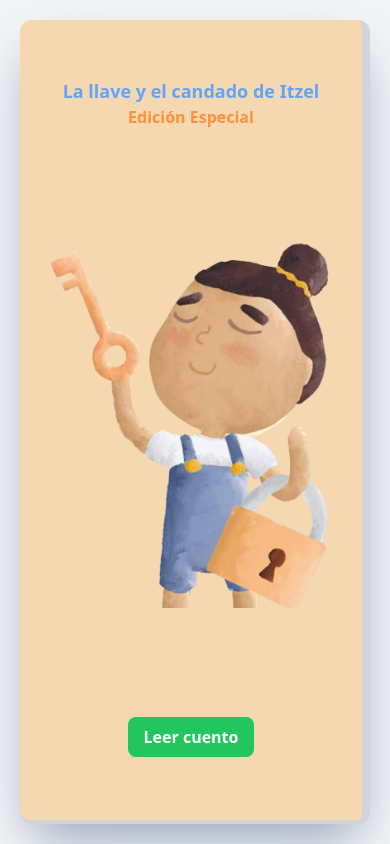
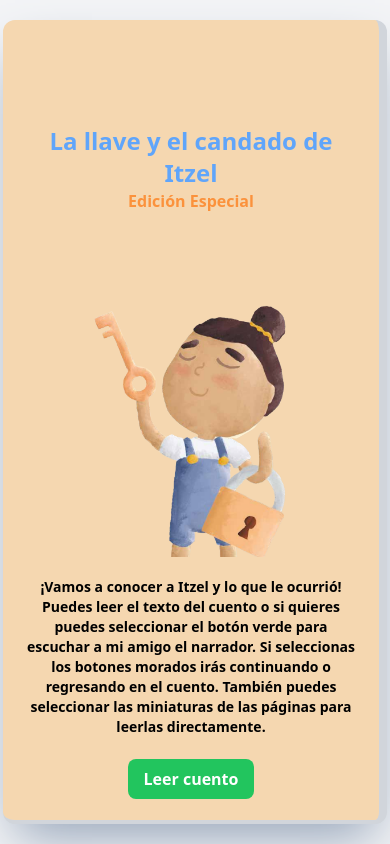
Before and after one commit to CarlosMoralesR/Tribunales-Amigables-Audiocuentos, a React (Vite) app in the folder cuento-v1/: page / in a window 390 px wide. Built offline with nearby package versions, Linux system fonts and the light colour scheme.

Commit message:
feat: agregando instrucciones al cuento

```diff
--- a/cuento-v1/src/components/App/App.tsx
+++ b/cuento-v1/src/components/App/App.tsx
@@ -24,9 +24,9 @@ function App() {
     <>
       {!showStory ? (
         <div className="h-screen flex flex-col justify-center items-center p-5 bg-gray-100">
-          <div className="flex flex-col items-center justify-center h-full p-5 rounded-xl shadow-2xl shadow-slate-400 border-r-8 border-b-4 border-gray-300 bg-[#f5d7b0]">
-            <div className="h-1/6 w-full flex flex-col justify-center items-center">
-              <h1 className="text-lg md:text-2xl text-center font-bold text-blue-400">
+          <div className="flex flex-col items-center justify-center h-screen w-96 p-5 rounded-xl shadow-2xl shadow-slate-400 border-r-8 border-b-4 border-gray-300 bg-[#f5d7b0]">
+            <div className="h-full w-full flex flex-col justify-center items-center">
+              <h1 className="text-2xl text-center font-bold text-blue-400">
                 La llave y el candado de Itzel
               </h1>
               <h2 className="text-base md:text-lg text-center font-bold text-orange-400">
@@ -34,12 +34,24 @@ function App() {
               </h2>
             </div>
 
-            <div className="h-4/6 flex justify-center items-center">
+            <div className="h-full flex flex-col justify-center items-center">
               <img
-                className="h-full w-full object-contain"
+                className="h-full w-52 object-contain"
                 src={portada}
                 alt="La llave y el candado de Itzel"
               />
+              <div className="my-5 text-center">
+                <h1 className="text-sm font-extrabold">
+                  ¡Vamos a conocer a Itzel y lo que le ocurrió!
+                </h1>
+                <p className="text-sm font-semibold">
+                  Puedes leer el texto del cuento o si quieres puedes
+                  seleccionar el botón verde para escuchar a mi amigo el
+                  narrador. Si seleccionas los botones morados irás continuando
+                  o regresando en el cuento. También puedes seleccionar las
+                  miniaturas de las páginas para leerlas directamente.
+                </p>
+              </div>
             </div>
 
             <div className="h-1/6 w-full flex items-center justify-center">
```
